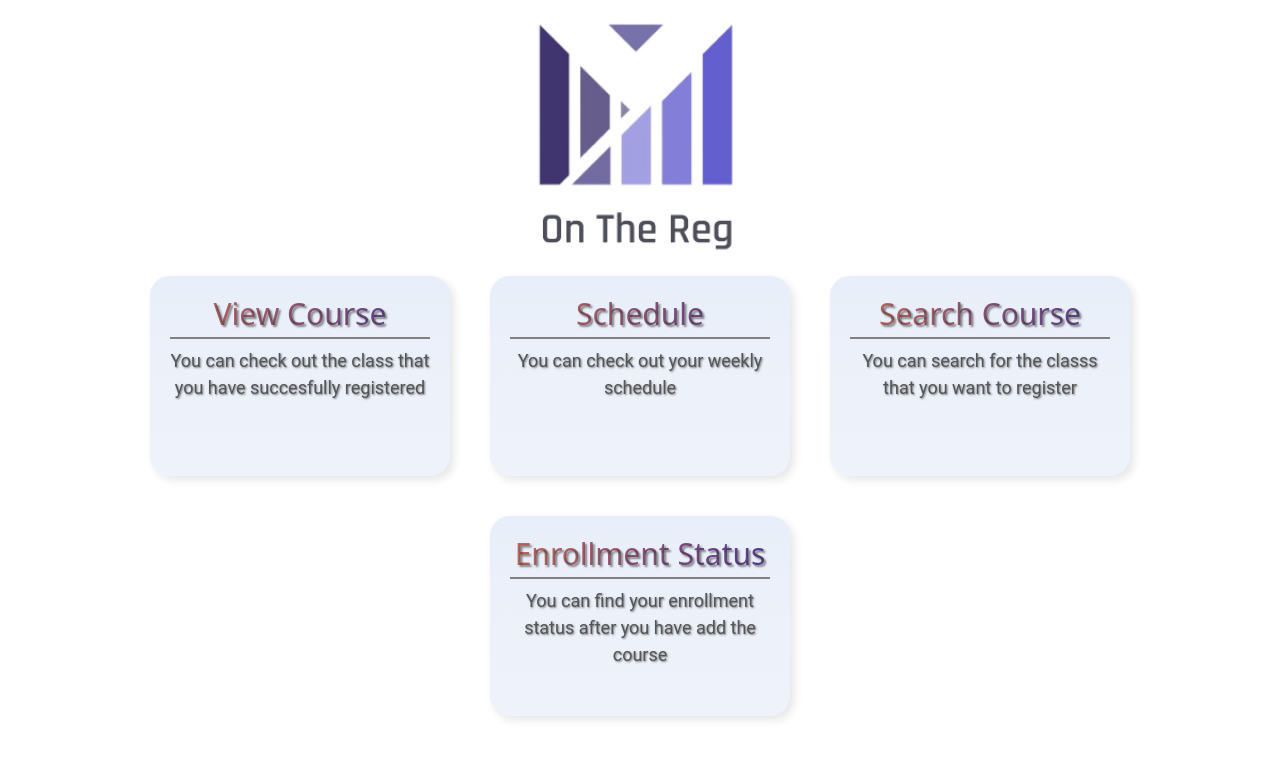
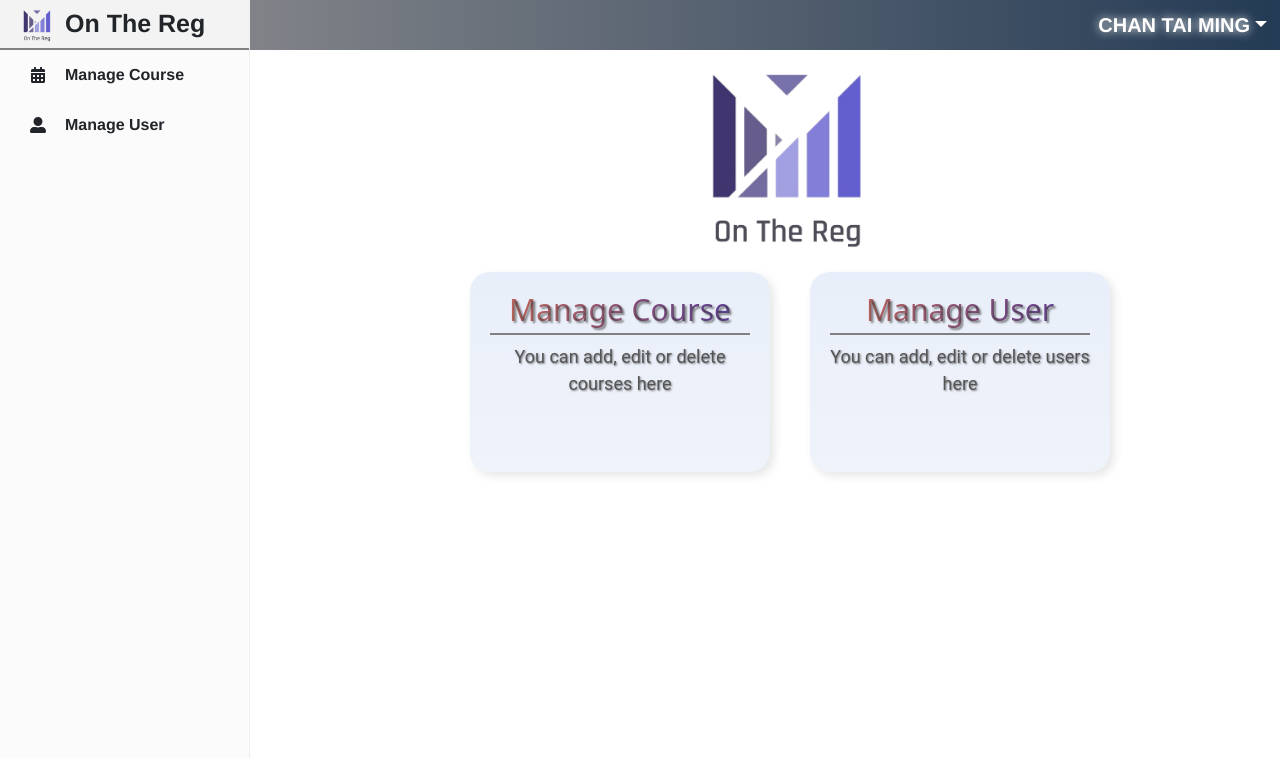
Before and after one commit to tsoikh0917/on_the_reg, a React (Create React App) app in the folder client/: page / in a window 1280 px wide. Shown: the top 758 px of the page. Built offline with nearby package versions, Linux system fonts and the light colour scheme.

Commit message:
Complete Access Control

```diff
--- a/client/src/App.css
+++ b/client/src/App.css
@@ -1,4 +1,4 @@
-.App {
+.App, #align-main {
   margin-left: 300px;
 }
 
--- a/client/src/App.js
+++ b/client/src/App.js
@@ -43,13 +43,41 @@ function App() {
   // use here to change is user are logged in or admin
   const [isLoggedIn, setIsLoggedIn] = useState(true);
   const [count, setCount] = useState(0);
-  const [isAdmin, setIsAdmin] = useState(false);
+  const [isAdmin, setIsAdmin] = useState(true);
 
 
   // show different page according to the role
   function checkLogin() {
-    if (auth?.role === 'student' || (isLoggedIn && !isAdmin) ) return <MainS />
-    if (auth?.role === 'admin' || (isLoggedIn && isAdmin) ) return <MainA />
+    if (auth?.role === 'student' || (isLoggedIn && !isAdmin) ){
+      return (
+      <>
+        <div>
+          <Topbar handleLogin={handleLogin} />
+          <div className="side">
+            <SSideBar />
+          </div>
+        </div>
+        <div id="align-main">
+          <MainS />
+        </div>
+      </>
+      )
+    }
+    if (auth?.role === 'admin' || (isLoggedIn && isAdmin) ){
+      return (
+        <>
+          <div>
+            <Topbar handleLogin={handleLogin} />
+            <div className="side">
+              <ASideBar />
+            </div>
+          </div>
+          <div id="align-main">
+            <MainA />
+          </div>
+        </>
+      )
+    }
     return <Login handleLogin={handleLogin} />
   }
 
@@ -73,6 +101,7 @@ function App() {
         {/* need login to access */}
         {/* student */}
         <Route path="/" element={<RoleRoutes required='student' isLoggedIn={isLoggedIn} isAdmin={isAdmin} />}>
+          {/* <Route path="/" element={<MainS />} /> */}
           <Route path="/changePW" element={<ChangePW />} />
           <Route path="/studProfile" element={<Profile />} />
           <Route path="/viewClass" element={<ViewClass />} />
@@ -87,6 +116,7 @@ function App() {
 
         {/* admin */}
         <Route path="/" element={<RoleRoutes required='admin' isLoggedIn={isLoggedIn} isAdmin={isAdmin}/>}>
+          {/* <Route path="/" element={<MainA />} /> */}
           <Route path="/profile" element={<AdminProfile />} />
           <Route path="/changePW" element={<ChangePW />} />
           <Route path="/aAddCourse" element={<AdminAddCourse />} />
--- a/client/src/redux/actions/authAndUserAction.js
+++ b/client/src/redux/actions/authAndUserAction.js
@@ -4,7 +4,8 @@ export const getUserLoginStatusWithAuth = () => async (dispatch) => {
   try {
     // get the user login status...
 
-    const auth = localStorage.getItem("auth") || null
+    const auth = JSON.parse(localStorage.getItem("auth")) || null
+
     // dispatch the user to the store
     dispatch({ type: "GET_AUTH_STATUS", payload: auth });
   } catch (error) {
--- a/client/src/route/roleRoute.js
+++ b/client/src/route/roleRoute.js
@@ -1,4 +1,4 @@
-import React, { useEffect } from 'react'
+import React, { useEffect, Fragment } from 'react'
 import { Outlet, Navigate, useLocation } from "react-router-dom";
 import { useDispatch, useSelector } from 'react-redux';
 import { getUserLoginStatusWithAuth } from '../redux/actions/authAndUserAction.js'
@@ -7,7 +7,7 @@ import Topbar from "../components/sidebar/topbar";
 import ASideBar from "../components/sidebar/sidebar_a";
 
 
-const RoleRoutes = (require, handleLogin,  isLoggedIn, isAdmin) => {
+const RoleRoutes = (require, handleLogin,  isAdmin) => {
   // fetch the role from redux store
   // if no role, redirect to login page
   const { role } = useSelector((state) => state.auth)
@@ -17,12 +17,17 @@ const RoleRoutes = (require, handleLogin,  isLoggedIn, isAdmin) => {
   }, [])
   const location = useLocation()
 
-  const roleRoutes = () => {
-    if (!role) return <Navigate to="/" state={{ from: location }} replace/>
+  const RoutesByRole = () => {
+    console.log("role", role, typeof role)
+    console.log("require", require)
 
-    if ((require === "admin" && role === "admin") || isAdmin)  {
+
+    // if (!role) return <Navigate to="/"/>
+
+    if ((require === "student" && role === "student") || !isAdmin)  {
+      console.log("student")
       return (
-        <div>
+        <Fragment>
           <div>
             <Topbar handleLogin={handleLogin} />
             <div className="side">
@@ -32,13 +37,14 @@ const RoleRoutes = (require, handleLogin,  isLoggedIn, isAdmin) => {
           <div id="align-main">
             <Outlet />
           </div>
-        </div>
+        </Fragment>
       )
     }
 
-    if ((require === "student" && role === "student") || isLoggedIn) {
+    if ((require == "admin" && role == "admin") || isAdmin) {
+      console.log("admin")
       return (
-        <>
+        <Fragment>
           <div>
             <Topbar handleLogin={handleLogin} />
             <div className="side">
@@ -46,13 +52,15 @@ const RoleRoutes = (require, handleLogin,  isLoggedIn, isAdmin) => {
             </div>
           </div>
           <Outlet />
-        </>
+        </Fragment>
       )
     }
-    return <Navigate to="/" state={{ from: location }} replace/>
+
+    console.log("no role")
+    return <Navigate to="/"/>
   }
 
-  return roleRoutes
+  return <RoutesByRole/>
 }
 
 export default RoleRoutes
```
Also changed, not shown: 1 other file (tests, documents, lock files or other folders).
